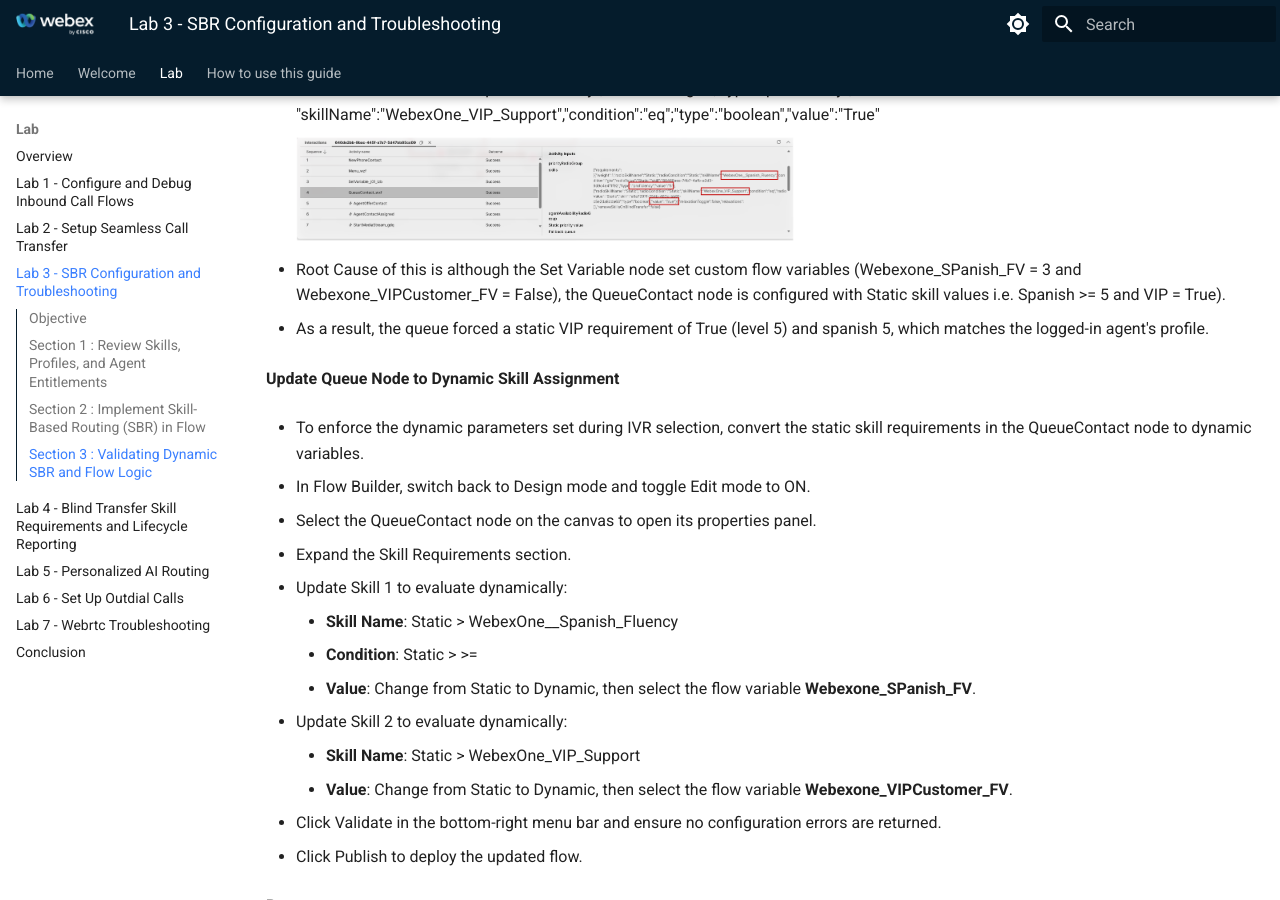
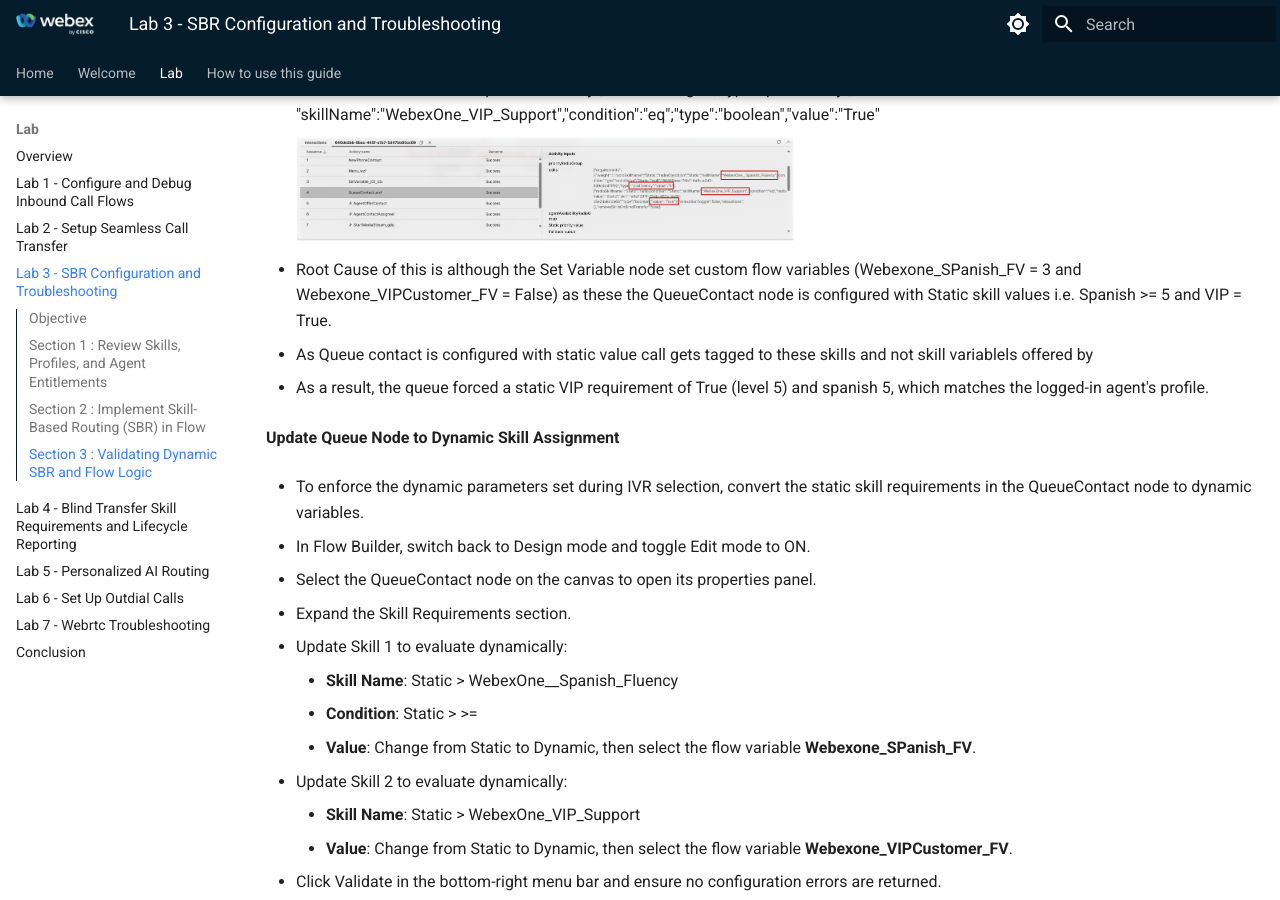
Before and after one commit to WebexCC-SA/LAB-21177, an MkDocs documentation site: the page built from docs/Excercise3.md, in a window 1280 px wide and 900 px high, scrolled down 5652 px. Built offline with MkDocs 1.6.1 and Material for MkDocs 9.7.7, drawn with Linux system fonts in a browser that asks for light colours; some of the changed text lies outside the part shown.

Commit message:
Update Excercise3.md

```diff
--- a/docs/Excercise3.md
+++ b/docs/Excercise3.md
@@ -104,7 +104,7 @@
 
 For this lab, we have a pre-built flow named **WebexOne_Skill_Flow_Template** that does the following:
 
-      ![Nav](./assets/21177_Excercise2.png){ width="500" }
+      ![Nav](./assets/21177_Excercise2_1_0.png){ width="500" }
 
 * **Step 1:** An incoming call enters via the Entry Point and triggers the **Menu** node.
 
@@ -274,7 +274,9 @@
 
       ![Nav](./assets/21177_Excercise2_1.png){ width="500" }
 
-- Root Cause of this is although the Set Variable node set custom flow variables (Webexone_SPanish_FV = 3 and Webexone_VIPCustomer_FV = False), the QueueContact node is configured with Static skill values i.e. Spanish >= 5 and VIP = True).
+- Root Cause of this is although the Set Variable node set custom flow variables (Webexone_SPanish_FV = 3 and Webexone_VIPCustomer_FV = False) as these the QueueContact node is configured with Static skill values i.e. Spanish >= 5 and VIP = True.
+
+- As Queue contact is configured with static value call gets tagged to these skills and not skill variablels offered by
 
 - As a result, the queue forced a static VIP requirement of True (level 5) and spanish 5, which matches the logged-in agent's profile.
 
```
